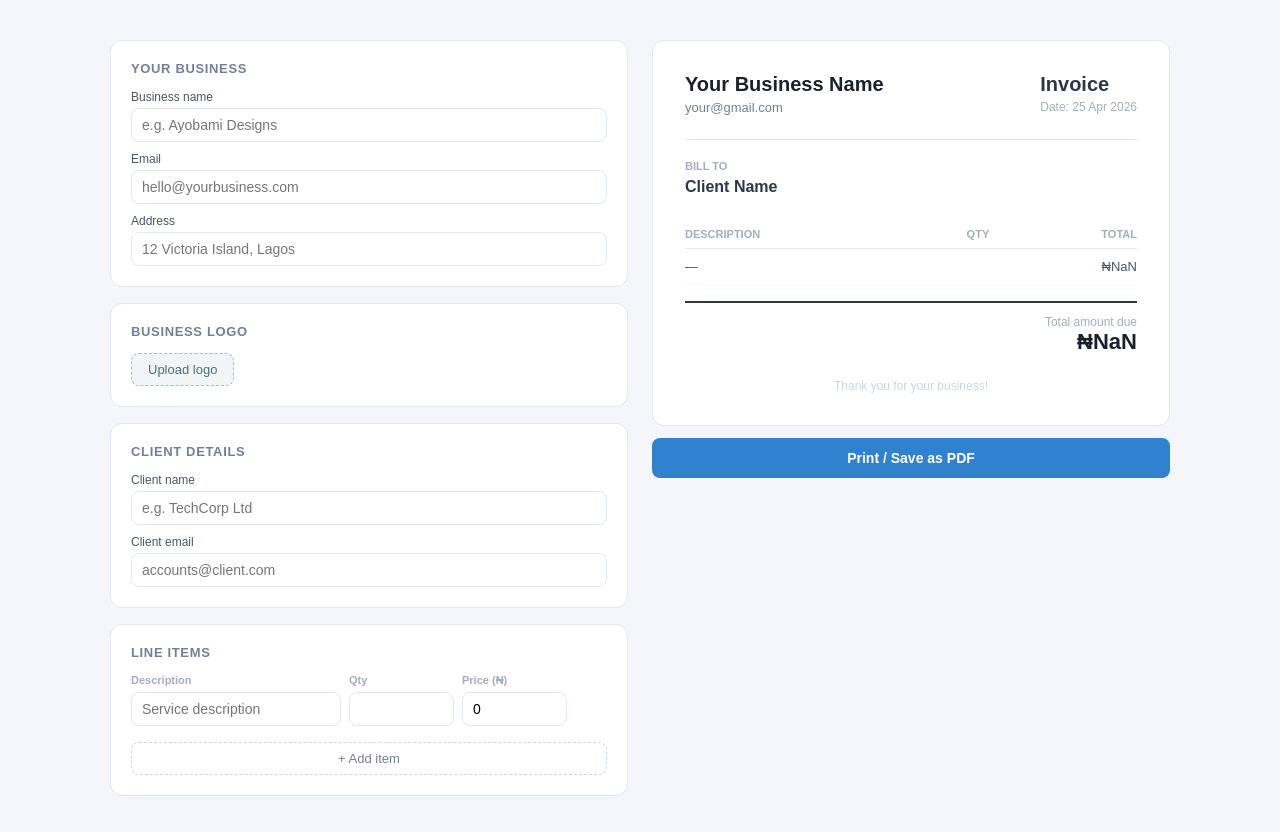
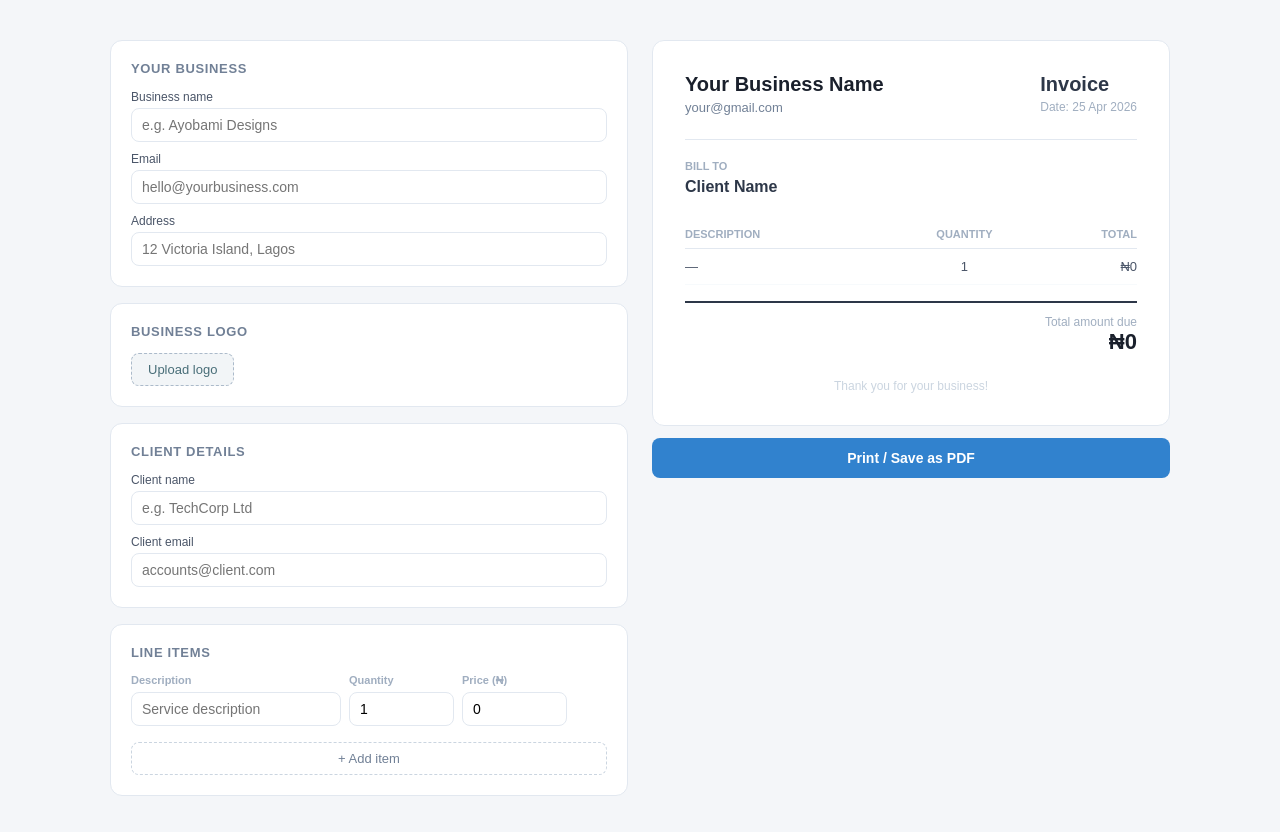
Before and after one commit to feranmi-idowu/Invoice, a React (Vite) app: page / in a window 1280 px wide. Shown: the top 832 px of the page. Built offline with nearby package versions, Linux system fonts and the light colour scheme.

Commit message:
NaN resolved

```diff
--- a/src/components/InvoiceForm.jsx
+++ b/src/components/InvoiceForm.jsx
@@ -37,7 +37,7 @@ function InvoiceForm({ business, setBusiness, client, setClient, items, setItems
     const newItem = {
       id: Date.now(), // Date.now() gives a unique number — good enough for IDs here
       description: '',
-      qty: 1,
+      quantity: 1,
       price: 0,
     }
     setItems([...items, newItem]) // spread existing items, add the new one at the end
@@ -170,7 +170,7 @@ function InvoiceForm({ business, setBusiness, client, setClient, items, setItems
         {/* Column headers */}
         <div style={{ display: 'grid', gridTemplateColumns: '2fr 1fr 1fr 32px', gap: '8px', marginBottom: '6px' }}>
           <span className="colHeader">Description</span>
-          <span className="colHeader">Qty</span>
+          <span className="colHeader">Quantity</span>
           <span className="colHeader">Price (₦)</span>
 
         </div>
@@ -192,8 +192,8 @@ function InvoiceForm({ business, setBusiness, client, setClient, items, setItems
               className="inputStyle"
               type="number"
               min="1"
-              value={item.qty}
-              onChange={e => handleItemChange(item.id, 'qty', Number(e.target.value))}
+              value={item.quantity}
+              onChange={e => handleItemChange(item.id, 'quantity', Number(e.target.value))}
             />
 
             <input
--- a/src/components/InvoicePreview.jsx
+++ b/src/components/InvoicePreview.jsx
@@ -6,7 +6,7 @@ function InvoicePreview({ business, client, items, logo }) {
   // Calculate the grand total.
   // reduce() loops through the items array and accumulates a single value (the total).
   // For each item: total so far + (price × quantity)
-  const total = items.reduce((sum, item) => sum + (item.price * item.qty), 0)
+  const total = items.reduce((sum, item) => sum + (item.price * item.quantity), 0)
 
   // toLocaleString() formats a number with commas: 180000 → "180,000"
   const formatMoney = (amount) => Number(amount).toLocaleString('en-NG')
@@ -71,7 +71,7 @@ function InvoicePreview({ business, client, items, logo }) {
           <thead>
             <tr style={{ borderBottom: '1px solid #e2e8f0' }}>
               <th className="thStyle">Description</th>
-              <th className="thStyle" style={{ textAlign: 'center' }}>Qty</th>
+              <th className="thStyle" style={{ textAlign: 'center' }}>Quantity</th>
               <th className="thStyle" style={{ textAlign: 'right' }}>Total</th>
             </tr>
           </thead>
@@ -80,9 +80,9 @@ function InvoicePreview({ business, client, items, logo }) {
             {items.map(item => (
               <tr key={item.id} style={{ borderBottom: '1px solid #f7fafc' }}>
                 <td className="tdStyle">{item.description || '—'}</td>
-                <td className="tdStyle" style={{ textAlign: 'center' }}>{item.qty}</td>
+                <td className="tdStyle" style={{ textAlign: 'center' }}>{item.quantity}</td>
                 <td className="tdStyle" style={{ textAlign: 'right' }}>
-                  ₦{formatMoney(item.price * item.qty)}
+                  ₦{formatMoney(item.price * item.quantity)}
                 </td>
               </tr>
             ))}
```
